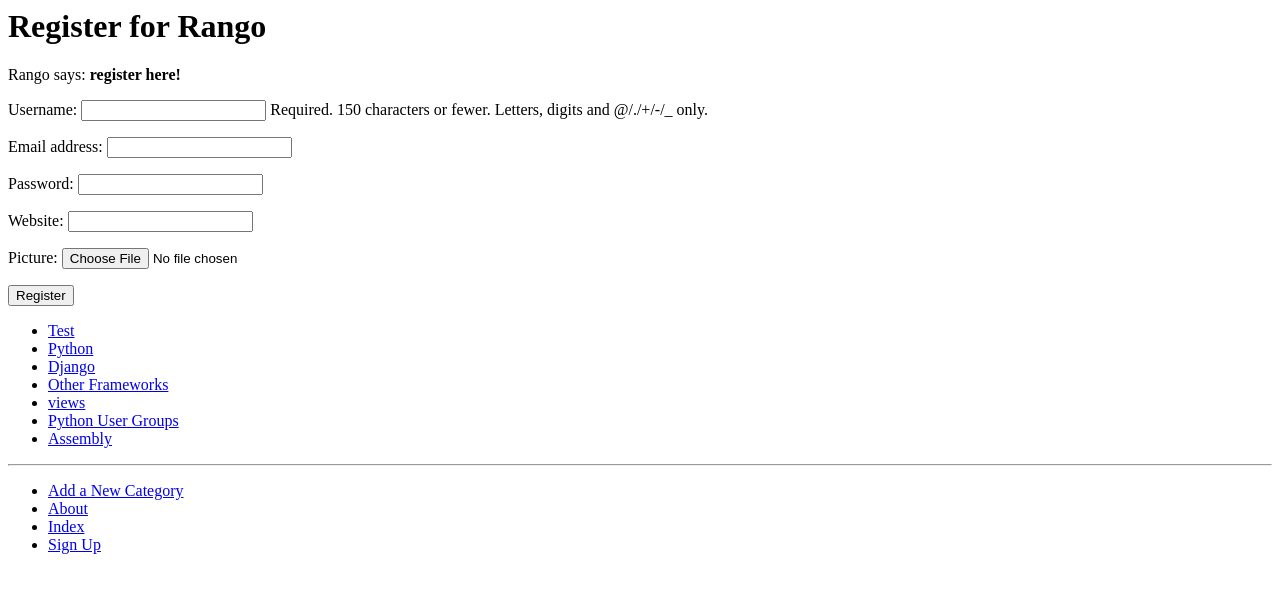
After one commit to Vrinda112001/tango_with_django_project, a Django app: page /rango/register/ in a window 1280 px wide. The commit adds this page. Shown: the top 593 px of the page. Run offline with Django 3.2, Linux system fonts and the light colour scheme; data comes from the database, SQL or seed files in the repository; both versions use the stored data as it was after the commit.

Commit message:
added registration facility

```diff
--- a/rango/admin.py
+++ b/rango/admin.py
@@ -1,6 +1,6 @@
 from django.contrib import admin
 from django.contrib.admin import ModelAdmin
-
+from rango.models import UserProfile
 from rango.models import Category, Page
 
 
@@ -14,3 +14,4 @@ class CategoryAdmin(admin.ModelAdmin):
 
 admin.site.register(Category, CategoryAdmin)
 admin.site.register(Page, PageAdmin)
+admin.site.register(UserProfile)
--- a/rango/forms.py
+++ b/rango/forms.py
@@ -1,5 +1,6 @@
 from django import forms
-from rango.models import Category, Page
+from rango.models import Category, Page, UserProfile
+from django.contrib.auth.models import User
 
 
 class CategoryForm(forms.ModelForm):
@@ -30,3 +31,17 @@ class PageForm(forms.ModelForm):
             url = f'http://{{url}}'
             cleaned_data['url'] = url
         return cleaned_data
+
+
+class UserForm(forms.ModelForm):
+    password = forms.CharField(widget=forms.PasswordInput())
+
+    class Meta:
+        model = User
+        fields = ('username', 'email', 'password',)
+
+
+class UserProfileForm(forms.ModelForm):
+    class Meta:
+        model = UserProfile
+        fields = ('website', 'picture',)
--- a/rango/models.py
+++ b/rango/models.py
@@ -1,5 +1,6 @@
 from django.db import models
 from django.template.defaultfilters import slugify
+from django.contrib.auth.models import User
 
 
 class Category(models.Model):
@@ -39,3 +40,12 @@ class Page(models.Model):
 
     def __str__(self):
         return self.title
+
+
+class UserProfile(models.Model):
+    user = models.OneToOneField(User, on_delete=models.CASCADE)
+    website = models.URLField(blank=True)
+    picture = models.ImageField(upload_to='profile_images', blank=True)
+
+    def __str__(self):
+        return self.user.username
--- a/rango/urls.py
+++ b/rango/urls.py
@@ -10,4 +10,5 @@ urlpatterns = [
     path('add_category/', views.add_category, name="add_category"),
     path('category/<slug:category_name_slug>/add_page/', views.add_page, name="add_page"),
     path('page/<slug:page_name_slug>/', views.show_page, name="show_page"),
+    path('register/', views.register, name='register'),
 ]
--- a/rango/views.py
+++ b/rango/views.py
@@ -1,7 +1,7 @@
 from django.urls import reverse
 from django.shortcuts import render, redirect
 
-from rango.forms import CategoryForm, PageForm
+from rango.forms import CategoryForm, PageForm, UserForm, UserProfileForm
 from rango.models import Category, Page
 
 
@@ -93,3 +93,36 @@ def add_page(request, category_name_slug):
             print(form.errors)
     context_dict = {'form': form, 'category': category}
     return render(request, 'rango/add_page.html', context=context_dict)
+
+
+def register(request):
+    registered = False
+
+    if request.method == 'POST':
+        user_form = UserForm(request.POST)
+        profile_form = UserProfileForm(request.POST)
+
+        if user_form.is_valid() and profile_form.is_valid():
+            user = user_form.save()
+            user.set_password(user.password)
+            user.save()
+
+            profile = profile_form.save(commit=False)
+            profile.user = user
+
+            if 'picture' in request.FILES:
+                profile.picture = request.FILES['picture']
+
+            profile.save()
+            registered = True
+
+        else:
+            print(user_form.errors, profile_form.errors)
+    else:
+        user_form = UserForm()
+        profile_form = UserProfileForm()
+
+    return render(request, 'rango/register.html',
+                  context={'user_form': UserForm,
+                           'profile_form': UserProfileForm,
+                           'registered': registered})
--- a/templates/rango/base.html
+++ b/templates/rango/base.html
@@ -26,6 +26,7 @@
             <li><a href="{% url 'rango:add_category' %}">Add a New Category</a></li>
             <li><a href="{% url 'rango:about'%}">About</a></li>
             <li><a href="{% url 'rango:index' %}">Index</a></li>
+            <li><a href="{% url 'rango:register' %}">Sign Up</a></li>
             </ul>
         </div>
     </body>
--- /dev/null
+++ b/templates/rango/register.html
@@ -0,0 +1,25 @@
+{% extends 'rango/base.html' %}
+{% load staticfiles %}
+
+{% block title_block %}
+    Register
+{% endblock %}
+
+{% block body_block %}
+<h1>Register for Rango</h1>
+{% if registered %}
+    Rango says: <strong> thank you for registering!</strong>
+    <a href="{% url 'rango:index' %}">Return to Homepage</a><br />
+{% else %}
+Rango says: <strong>register here!</strong>
+<form id="user_form" method="post" action="{% url 'rango:register' %}" enctype="multipart/form-data">
+    {% csrf_token %}
+    <!--Display each form-->
+
+    {{ user_form.as_p }}
+    {{ profile_form.as_p }}
+
+    <input type="submit" name="submit" value="Register" />
+</form>
+{% endif %}
+{% endblock %}
```
Also changed, not shown: tango_with_django_project/settings.py (+8 -5 lines), db.sqlite3, rango/migrations/0005_userprofile.py (added).
